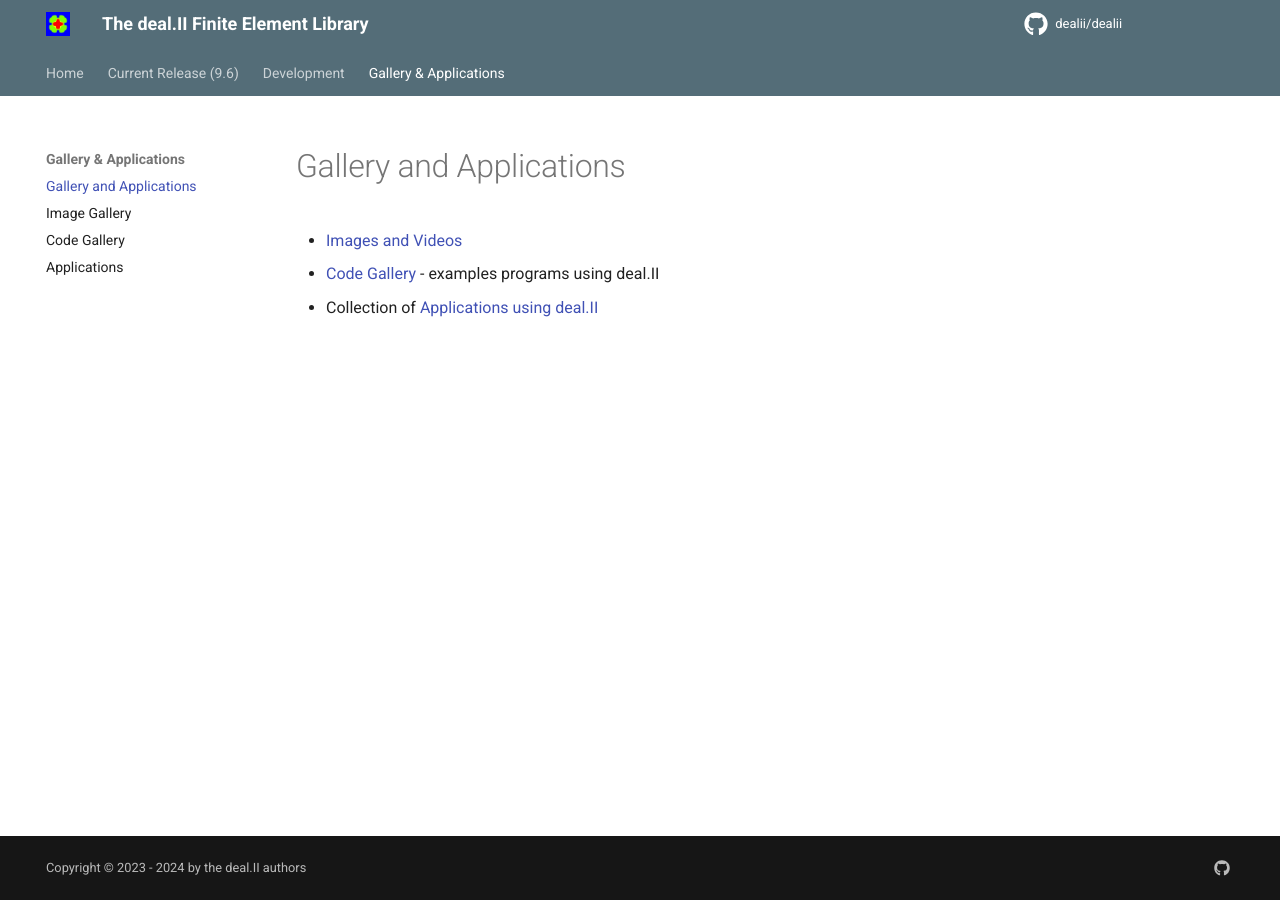
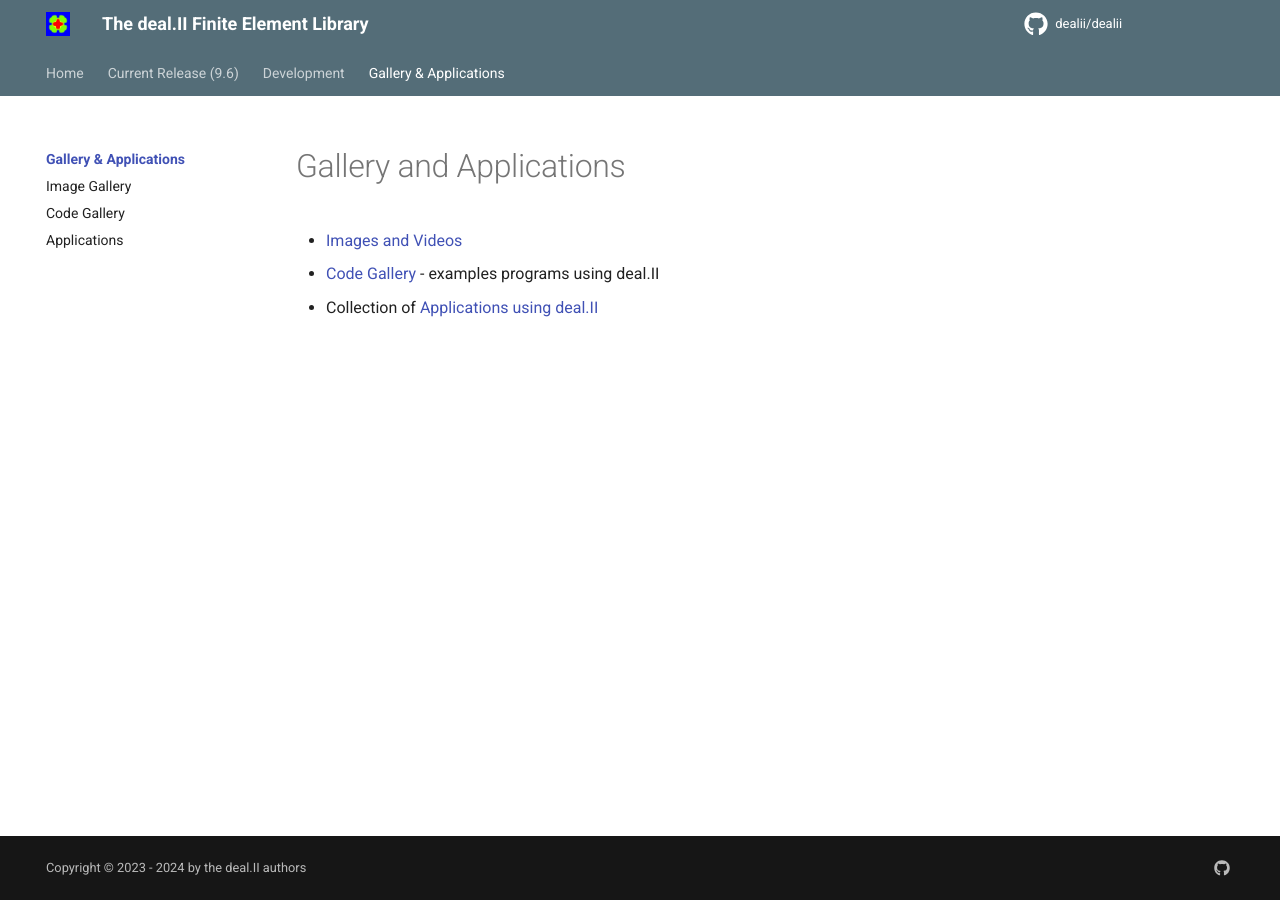
Before and after one commit to dealii/website, an MkDocs documentation site: the page built from docs/gallery_applications/index.md, in a window 1280 px wide. Built offline with MkDocs 1.6.1 and Material for MkDocs 9.7.7, drawn with Linux system fonts in a browser that asks for light colours; comment, search, counter and statistics services are not loaded.

Commit message:
restructure categories into their own directories, part II

```diff
--- a/docs/gallery_applications.md
+++ b/docs/gallery_applications/index.md
@@ -1,6 +1,6 @@
 Gallery and Applications
 ========================
 
-- [Images and Videos](./gallery.md)
+- [Images and Videos](gallery.md)
 - [Code Gallery](https://dealii.org/developer/doxygen/deal.II/CodeGallery.html) - examples programs using deal.II
-- Collection of [Applications using deal.II](./applications.md)
+- Collection of [Applications using deal.II](applications.md)
--- a/mkdocs.yml
+++ b/mkdocs.yml
@@ -35,10 +35,10 @@
     - CDash: https://cdash.dealii.org/index.php?project=deal.II
     - Performance tests: https://dealii.org/performance_tests/graphs/
   - Gallery & Applications:
-    - gallery_applications.md
-    - Image Gallery: gallery.md
+    - gallery_applications/index.md
+    - Image Gallery: gallery_applications/gallery.md
     - Code Gallery: https://dealii.org/developer/doxygen/deal.II/CodeGallery.html
-    - applications.md
+    - gallery_applications/applications.md
 markdown_extensions:
   - attr_list
   - md_in_html
```
Also changed, not shown: docs/info.md (deleted, +0 -2 lines), docs/gallery_applications/applications.md (renamed from docs/applications.md), docs/gallery_applications/gallery.md (renamed from docs/gallery.md).
